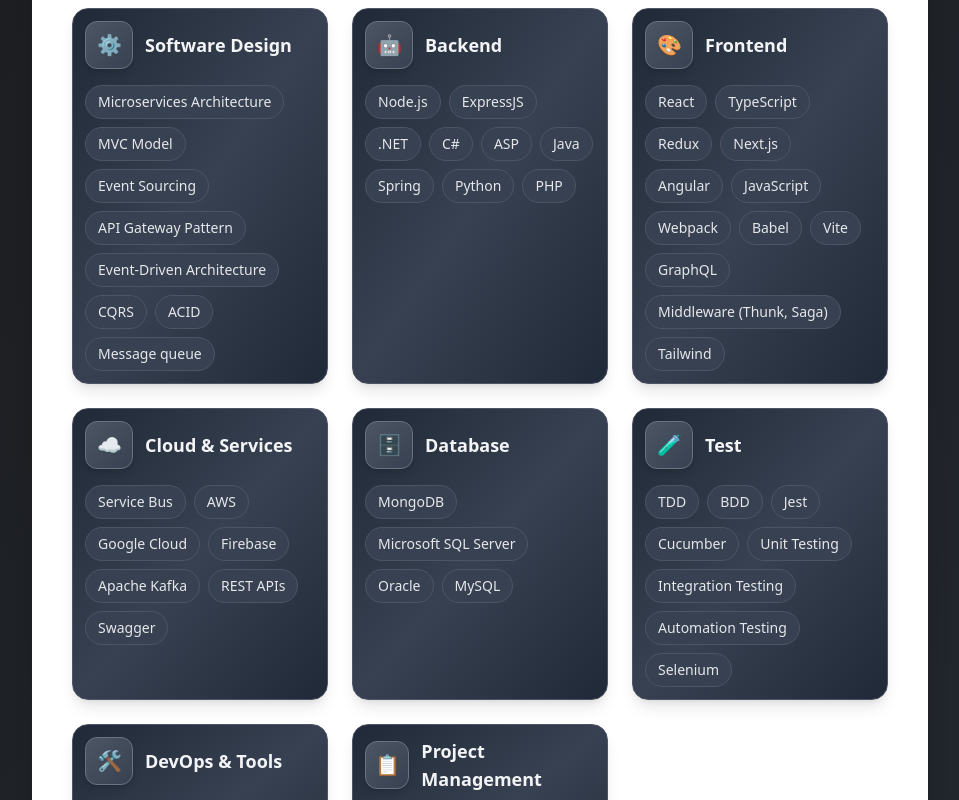
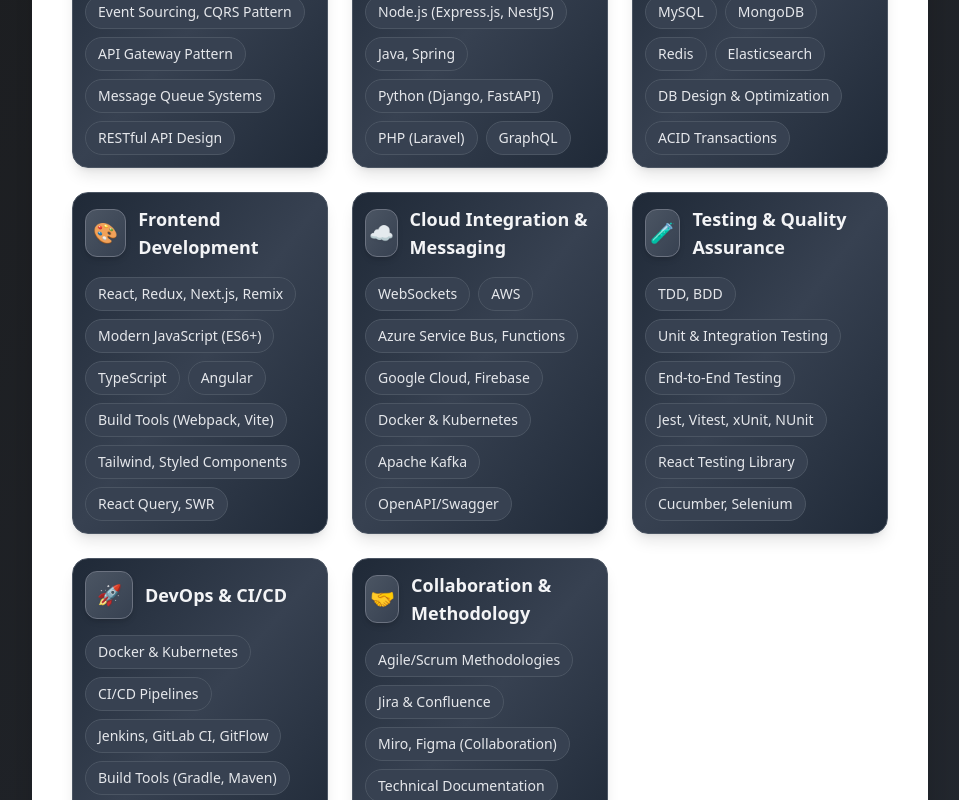
Before and after one commit to WillyVox/willyvox.github.io, a React (Vite) app: page / in a window 1280 px wide. Shown: the part 1040-1840 px from the top of the page, without its empty margins (160-1119 px from the left). Built offline with nearby package versions, Linux system fonts and the light colour scheme.

Commit message:
update tech stack

```diff
--- a/src/features/constants.ts
+++ b/src/features/constants.ts
@@ -7,101 +7,114 @@
 ];
 
 export const summary = {
-  first: `Innovative Senior Software Engineer specializing in enterprise software architecture with expertise in microservices design & solutions, cloud services, REST APIs, and distributed systems. Proficient in .NET/C#, ASP.NET Core, React/TypeScript with advanced state management, and relational database design with ACID transaction management.`,
-  second: `Recognized for architecting scalable microservices solutions, implementing robust API gateways, and delivering high-performance applications across aviation, fintech, and e-commerce domains. Passionate about driving technical excellence through modern architectural patterns and mentoring engineering teams.`,
-  third: `Actively contributes to the software community through open-source projects (Author of react-ip-location package on npm, which is shared and actively used https://www.npmjs.com/package/react-ip-location)
-    and stays at the forefront of emerging technologies including AI-assisted development practices.`,
+  first: `Senior Software Engineer with deep expertise in enterprise software architecture, leading the design and implementation of scalable microservices ecosystems, cloud infrastructure, and distributed systems that solve complex business challenges`,
+  second: `Passionate about driving technical excellence through modern architectural patterns and mentoring engineering teams and collaborating with cross-functional stakeholders to align technical strategy with business objectives.`,
+  third: `Active contributor to the open-source community, author of react-ip-location (npm), actively adopted by the developer community.`,
 };
 
 export const techStack: Record<string, ITechStackCategory> = {
-  'Software Design': {
+  'Software Architecture': {
+    icon: '🏗️',
+    technologies: [
+      'Microservices Architecture',
+      'Event Sourcing, CQRS Pattern',
+      'API Gateway Pattern',
+      'Message Queue Systems',
+      'RESTful API Design',
+      // 'Event-Driven Architecture',
+      // 'Domain-Driven Design (DDD)',
+      // 'Service Mesh',
+    ],
+  },
+  'Backend Development': {
     icon: '⚙️',
     technologies: [
-      'Microservices Architecture',
-      'MVC Model',
-      'Event Sourcing',
-      'API Gateway Pattern',
-      'Event-Driven Architecture',
-      'CQRS',
-      'ACID',
-      'Message queue',
+      '.NET (C#, ASP.NET Core)',
+      'Node.js (Express.js, NestJS)',
+      'Java, Spring',
+      'Python (Django, FastAPI)',
+      'PHP (Laravel)',
+      'GraphQL',
     ],
   },
-  Backend: {
-    icon: '🤖',
+  'Database & Data Management': {
+    icon: '💾',
     technologies: [
-      'Node.js',
-      'ExpressJS',
-      '.NET',
-      'C#',
-      'ASP',
-      'Java',
-      'Spring',
-      'Python',
-      'PHP',
+      'SQL Server',
+      'PostgreSQL',
+      'MySQL',
+      'MongoDB',
+      'Redis',
+      'Elasticsearch',
+      'DB Design & Optimization',
+      'ACID Transactions',
     ],
   },
-  Frontend: {
+  'Frontend Development': {
     icon: '🎨',
     technologies: [
-      'React',
+      'React, Redux, Next.js, Remix',
+      'Modern JavaScript (ES6+)',
       'TypeScript',
-      'Redux',
-      'Next.js',
       'Angular',
-      'JavaScript',
-      'Webpack',
-      'Babel',
-      'Vite',
-      // 'State management',
-      'GraphQL',
-      'Middleware (Thunk, Saga)',
-      'Tailwind',
+      'Build Tools (Webpack, Vite)',
+      'Tailwind, Styled Components',
+      'React Query, SWR',
     ],
   },
-  'Cloud & Services': {
+  'Cloud Integration & Messaging': {
     icon: '☁️',
     technologies: [
-      'Service Bus',
+      'WebSockets',
       'AWS',
-      'Google Cloud',
-      'Firebase',
+      'Azure Service Bus, Functions',
+      'Google Cloud, Firebase',
+      'Docker & Kubernetes',
       'Apache Kafka',
-      'REST APIs',
-      'Swagger',
+      'OpenAPI/Swagger',
+      // 'Message Brokers',
+      // 'AWS (EC2, Lambda, S3, RDS, ECS)',
+      // 'Infrastructure as Code (Terraform)',
+      // 'RabbitMQ',
     ],
   },
-  Database: {
-    icon: '🗄️',
-    technologies: ['MongoDB', 'Microsoft SQL Server', 'Oracle', 'MySQL'],
-  },
-  Test: {
+
+  'Testing & Quality Assurance': {
     icon: '🧪',
     technologies: [
-      'TDD',
-      'BDD',
-      'Jest',
-      'Cucumber',
-      'Unit Testing',
-      'Integration Testing',
-      'Automation Testing',
-      'Selenium',
+      'TDD, BDD',
+      'Unit & Integration Testing',
+      'End-to-End Testing',
+      'Jest, Vitest, xUnit, NUnit',
+      'React Testing Library',
+      'Cucumber, Selenium',
+      // 'SpecFlow, Playwright, Cypress',
+      // 'Load Testing (JMeter, k6)',
     ],
   },
-  'DevOps & Tools': {
-    icon: '🛠️',
+  'DevOps & CI/CD': {
+    icon: '🚀',
     technologies: [
-      'Docker',
-      'CI/CD',
-      'Jenkins',
-      'Gitflow',
-      'Gradle',
-      'Selenium',
+      'Docker & Kubernetes',
+      'CI/CD Pipelines',
+      'Jenkins, GitLab CI, GitFlow',
+      'Build Tools (Gradle, Maven)',
+      'Container Orchestration',
+      // 'Monitoring (Application Insights, Datadog)',
+      // 'Infrastructure as Code (Terraform, ARM)',
     ],
   },
-  'Project Management': {
-    icon: '📋',
-    technologies: ['Jira', 'Confluence', 'Agile', 'Scrum', 'Miro'],
+  'Collaboration & Methodology': {
+    icon: '🤝',
+    technologies: [
+      'Agile/Scrum Methodologies',
+      'Jira & Confluence',
+      'Miro, Figma (Collaboration)',
+      'Technical Documentation',
+      'Code Review',
+      // 'Azure DevOps Boards',
+      // 'Sprint Planning & Retrospectives',
+    ],
   },
 };
 
```
Also changed, not shown: src/features/header/Header.tsx (+0 -8 lines).
